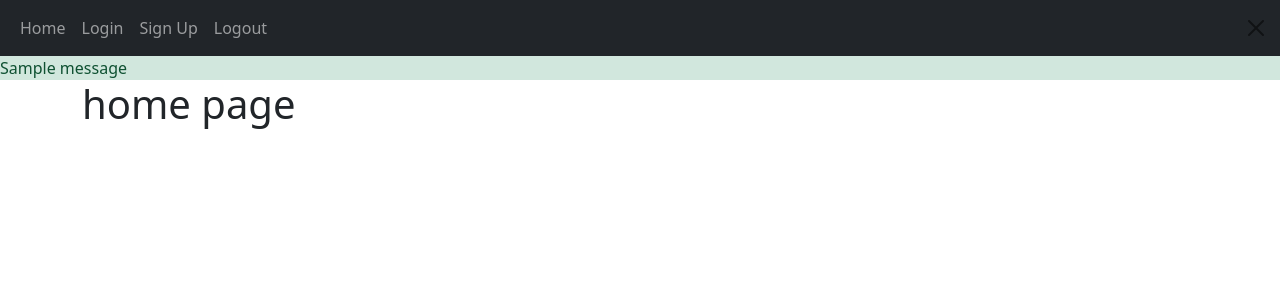
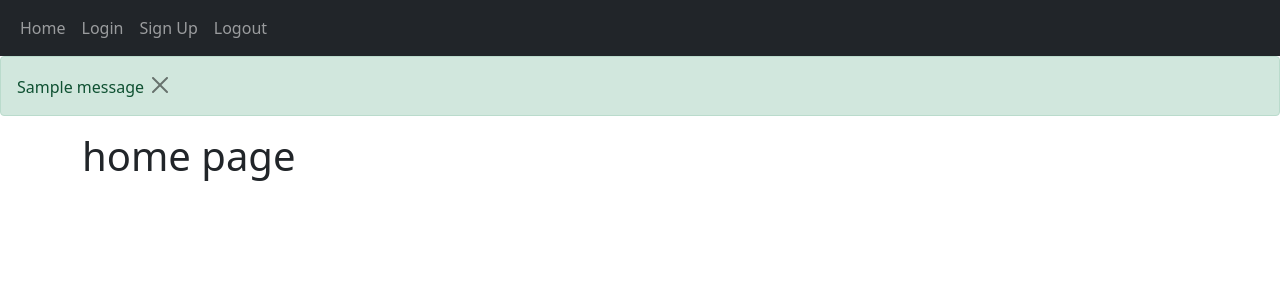
Before and after one commit to luukasmakila/PYTHON-BLOG-APP, a Flask app: page / in a window 1280 px wide. Shown: the top 300 px of the page. Run offline with Flask 2, Linux system fonts and the light colour scheme; tables that the repository leaves empty hold one stand-in row (values such as "Sample post"); one stand-in notice (Sample message) is shown.

Commit message:
fixed message flashing bug

```diff
--- a/website/templates/base.html
+++ b/website/templates/base.html
@@ -38,13 +38,13 @@
       {% if messages %}
         {% for category, message in messages %}
         {% if category == "error" %}
-                    <div class="alert-danger alert-dismissible fade show" role="alert">
-                        {{message}}
+        <div class="alert alert-danger alter-dismissible fade show" role="alert">
+          {{ message }}
           <button type="button" class="btn-close" data-bs-dismiss="alert"></button>
         </div>
         {% else %}
-                    <div class="alert-success alert-dismissible fade show" role="alert">
-                        {{message}}
+        <div class="alert alert-success alter-dismissible fade show" role="alert">
+          {{ message }}
           <button type="button" class="btn-close" data-bs-dismiss="alert"></button>
         </div>
         {% endif %}
```
Lines whose indentation alone changed are shown as unchanged.
